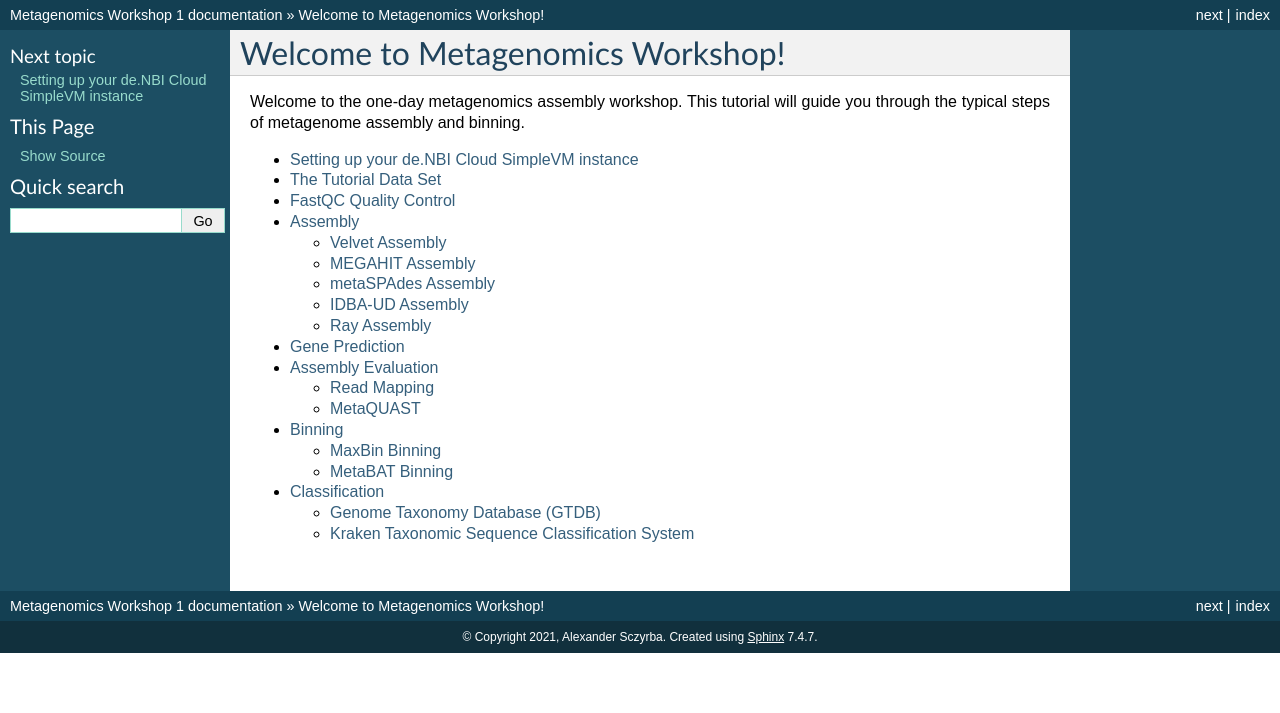
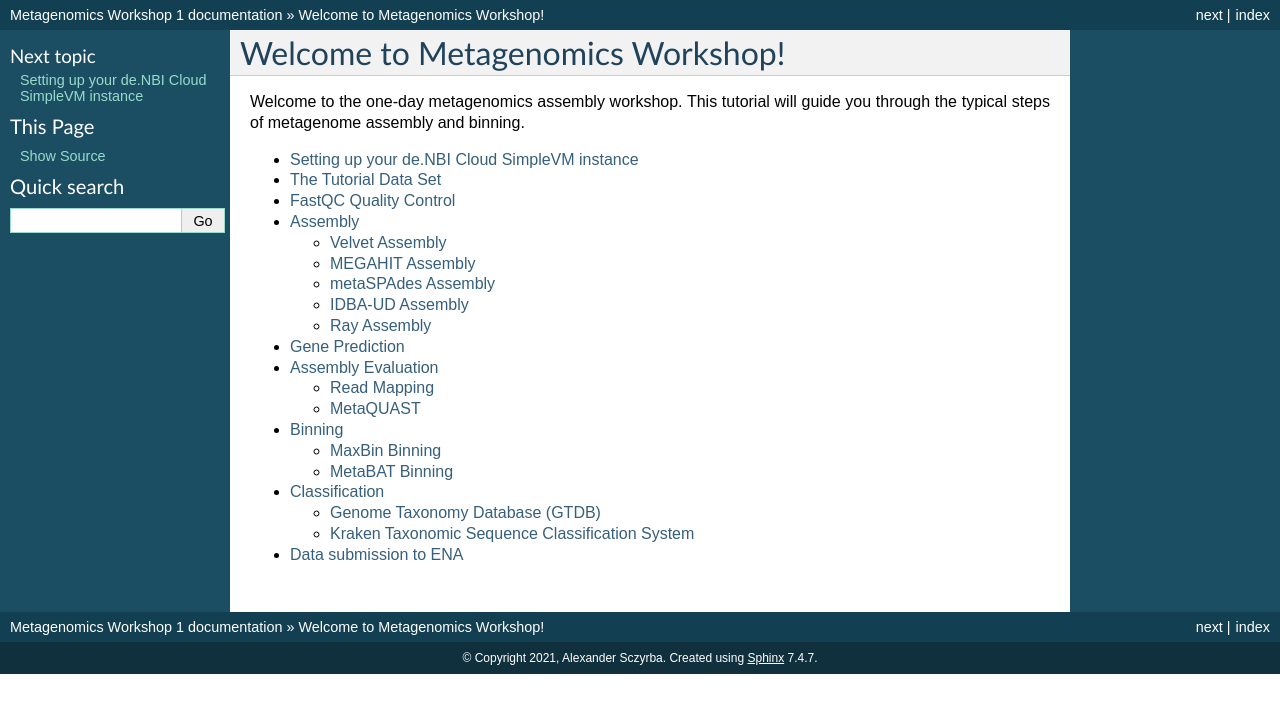
Before and after one commit to metagenomics/metagenomics-workshop, a Sphinx documentation site: the page built from docs/index.rst, in a window 1280 px wide. Shown: the top 713 px of the page. Built offline with Sphinx 7.4.7, drawn with Linux system fonts in a browser that asks for light colours.

Commit message:
Added data submission

```diff
--- a/docs/index.rst
+++ b/docs/index.rst
@@ -20,3 +20,4 @@ typical steps of metagenome assembly and binning.
    evaluation/index
    binning/index
    classification/index
+   data_submission/index
```
